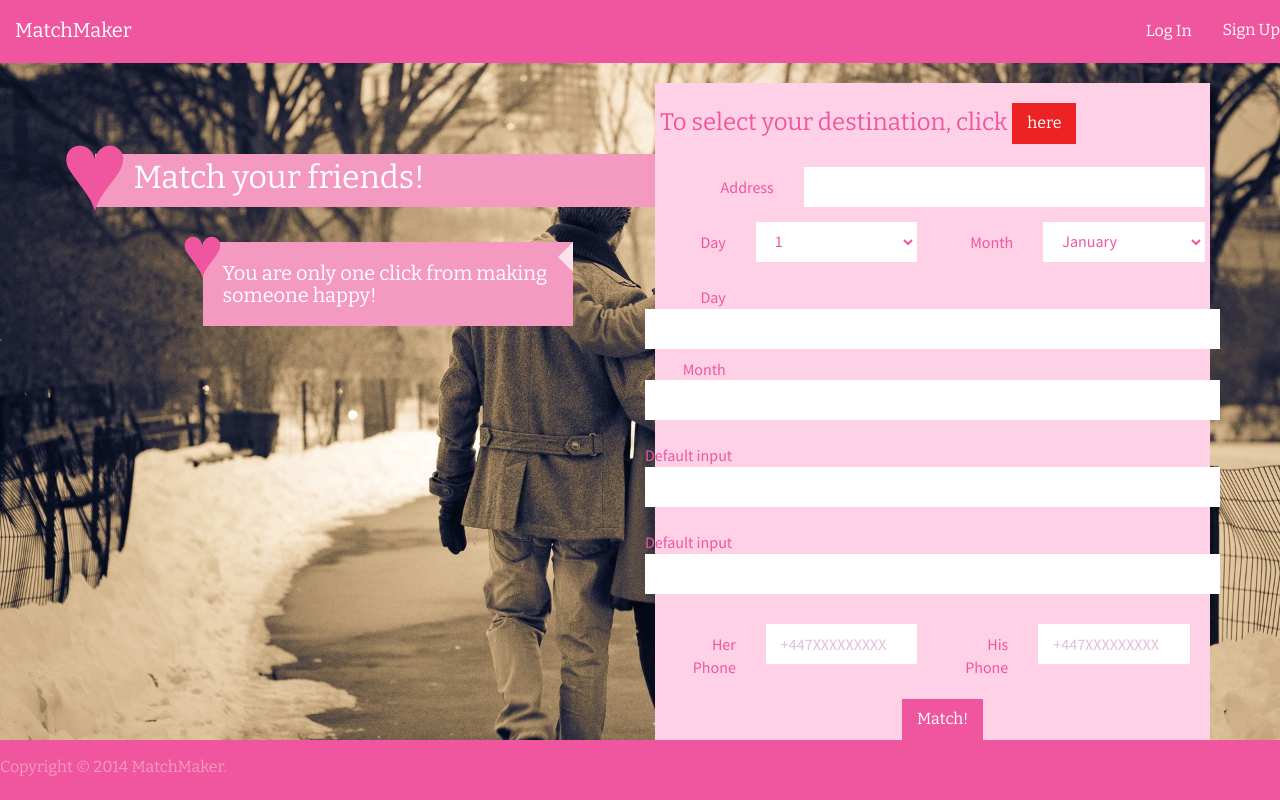
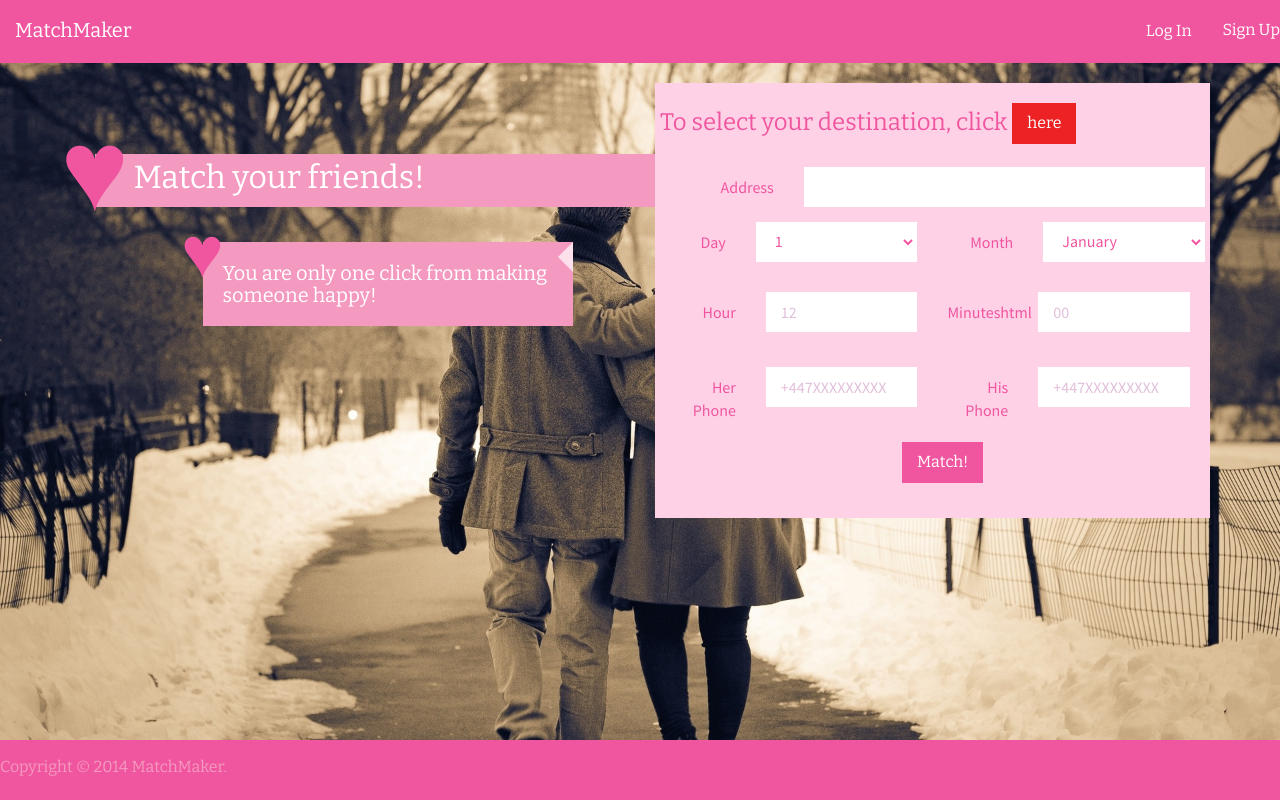
Before and after one commit to axsaucedo/matchmaker, a Django app: page /matchup/ in a window 1280 px wide; the page is wider, and only the part inside the window is pictured. Run offline with Django 3.2, Linux system fonts and the light colour scheme; data that the repository does not hold is empty; parts of the project's set-up code (start-up, migrations or seed data) failed here and were passed over; some libraries are stand-ins or nearby versions.

Commit message:
added date,month,hour,min. Just that, sorry! :)

```diff
--- a/templates/matchup/matchup.html
+++ b/templates/matchup/matchup.html
@@ -11,9 +11,7 @@
 }
 </style>
 {% endblock %}
-
 {% block content %}
-
 <div class="container">
   <div class="row">
     <div class="col-md-6">
@@ -22,25 +20,18 @@
       </div>
       <h1 style="font-size: 20px; padding: 20px 20px 20px 20px;" class="col-md-offset-2 col-md-8"">You are only one click from making someone happy!</h1>
       <br><br>
-
     </div>
     <div class="col-md-6">
       <br>
-
       {% if not active %}
       <div id="passenger-form-container" class="well">
-
         <form id="passenger-form" class="form-horizontal" method="POST">
           {% csrf_token %}
           <fieldset style="border: none;">
-
             <div class="form-group">
-
               <legend>To select your destination, click <button id="find-location-button" class="btn btn-danger" type="button">here</button></legend>
-
               <input id="match-form-lat" name="lat" class="hidden" type="text">
               <input id="match-form-long" name="long" class="hidden" type="text">
-
               <div class="form-group">
                 <label for="match-form-address" class="col-md-3 control-label">Address</label>
                 <div class="col-md-9">
@@ -50,7 +41,7 @@
               <div class="form-group">
                 <label for="match-form-day-pick" class="col-md-2 control-label">Day</label>
                 <div class="col-md-4">
-                                        <select class="form-control" id="select">
+                  <select class="form-control" id="match-form-day-pick">
                     <option>1</option>
                     <option>2</option>
                     <option>3</option>
@@ -83,9 +74,9 @@
                     <option>30</option>
                   </select>
                 </div>
-                                      <label for="match-form-day-pick" class="col-md-2 control-label">Month</label>
+                <label for="match-form-month-pick" class="col-md-2 control-label">Month</label>
                 <div class="col-md-4">
-                                        <select class="form-control" id="select">
+                  <select class="form-control" id="match-form-month-pick">
                     <option>January</option>
                     <option>February</option>
                     <option>March</option>
@@ -102,48 +93,35 @@
                 </div>
 
               </div>
-
-                                    <div class="form-group">
-                                      <label for="match-form-day-pick" class="col-md-2 control-label">Day</label>
-                                      <input type="text" class="form-control col-md-4" id="inputDefault">
-
-                                      <label for="match-form-day-pick" class="col-md-2 control-label">Month</label>
-                                                                              <input type="text" class="form-control col-md-4" id="inputDefault">
-
-                                    </div>
+            </fieldset>
 
 
             <div class="form-group">
-                                        <label class="control-label" for="inputDefault">Default input</label>
-                                        <input type="text" class="form-control col-md-4" id="inputDefault">
+              <label for="match-form-hour-pick" class="col-md-2 control-label">Hour</label>
+              <div class="col-md-4" style="padding-bottom: 20px;">
+                <input id="match-form-hour-pick" name="hourpick" class="form-control" placeholder="12">
               </div>
-                                                                                                                                              <div class="form-group">
-                                        <label class="control-label" for="inputDefault">Default input</label>
-                                        <input type="text" class="form-control col-md-4" id="inputDefault">
+              <label for="match-form-min-pick" class="col-md-2 control-label">Minuteshtml</label>
+              <div class="col-md-4" style="padding-bottom: 20px;">
+                <input id="match-form-min-pick" name="minpick" class="form-control" placeholder="00">
               </div>
-                                </fieldset>
-
-
+            </div>
             <div class="form-group">
               <label for="match-form-her-phone" class="col-md-2 control-label">Her Phone</label>
               <div class="col-md-4" style="padding-bottom: 20px;">
                 <input id="match-form-her-phone" name="herphone" class="form-control" placeholder="+447XXXXXXXXX">
               </div>
-
               <label for="match-form-his-phone" class="col-md-2 control-label">His Phone</label>
               <div class="col-md-4" style="padding-bottom: 20px;">
                 <input id="match-form-his-phone" name="hisphone" class="form-control" placeholder="+447XXXXXXXXX">
               </div>
             </div>
-
-
           </fieldset>
           <div class="form-group">
             <div class="col-lg-10 col-lg-offset-5">
               <button id="passenger-submit-btn" type="submit" class="btn btn-primary">Match!</button>
             </div>
           </div>
-
         </form>
       </div>
       {% else %}
```
Lines whose indentation alone changed are shown as unchanged.
